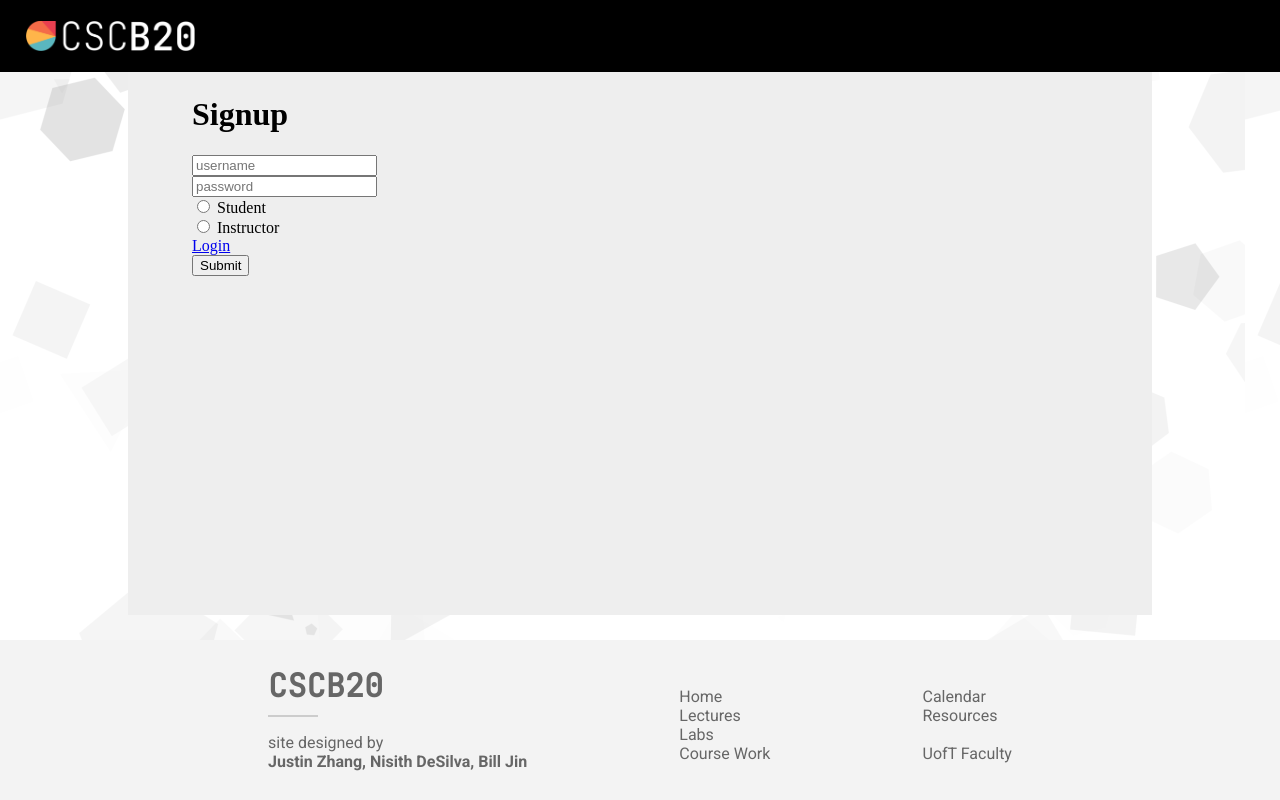
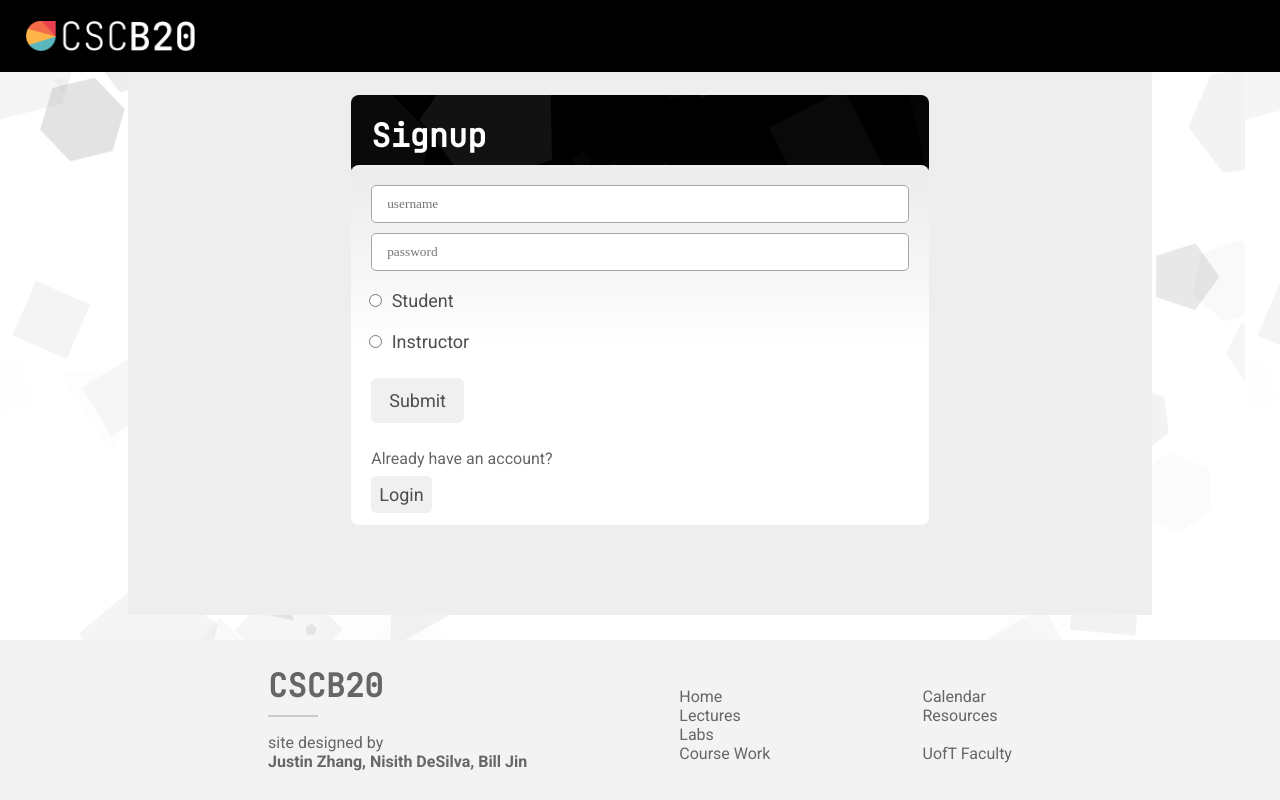
Before and after one commit to Justinz8/CSCB20-Website, a Flask app: page /Signup in a window 1280 px wide. Run offline with Flask 3, Linux system fonts and the light colour scheme; some web fonts are replaced.

Commit message:
Update Signup.html
Edited so it can work with new stylesheet  (Login.css)

```diff
--- a/src/templates/Signup.html
+++ b/src/templates/Signup.html
@@ -12,6 +12,7 @@
         <link href='https://fonts.googleapis.com/css2?family=JetBrains+Mono'
               rel='stylesheet'>
         <link rel="stylesheet" href="../css/Lectures.css">
+        <link rel="stylesheet" href="{{ url_for('static',filename='styles/Login.css') }}">
     </head>
     <body>
         {% extends "template.html" %}
@@ -23,20 +24,31 @@
                     {% for error in error_message %}<p>{{ error }}</p>{% endfor %}
                 {% endif %}
             {% endwith %}
+            <div class="cont">
+                <div class="title">
                     <h1>Signup</h1>
+                </div>
+                <div class="login-form">
                     <form action="/Signup" method="POST">
                         <input type="text" name="username" placeholder="username" required />
                         <br />
                         <input type="password" name="password" placeholder="password" required />
                         <br />
-                <input type="radio" name="clas" value="Student"> Student
+                        <div class="rad">
+                            <input type="radio" id="student" name="clas" value="Student"><label for="student"> Student</label>
+                        </div>
                         <br />
-                <input type="radio" name="clas" value="Instructor"> Instructor
-                <br />
-                <a href="{{ url_for('login') }}">Login</a>
+                        <div class="rad">
+                            <input type="radio" id="instructor" name="clas" value="Instructor"><label for="instructor"> Instructor</label>
+                        </div>
                         <br />
                         <input type="submit" value="Submit" />
+                        <br />
+                        <p>Already have an account?</p>
+                        <a href="{{ url_for('login') }}">Login</a>
                     </form>
+                </div>
+            </div>
         </div>
     {% endblock %}
 </body>
```
Lines whose indentation alone changed are shown as unchanged.
